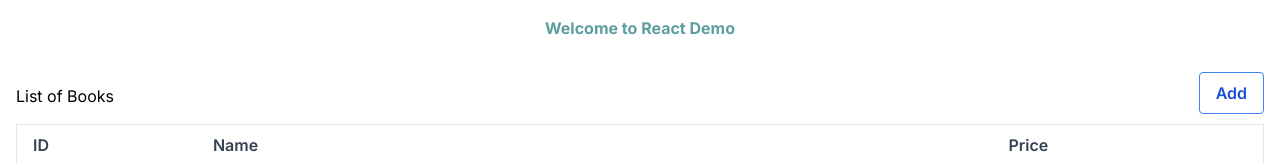
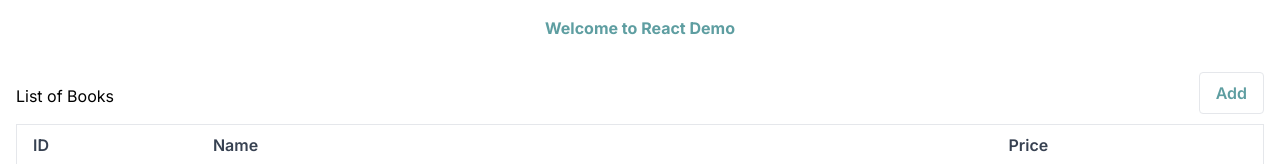
Before and after one commit to NamitaMalik/react-next-tutorial, a Next.js app: page / in a window 1280 px wide. Shown: the top 164 px of the page. Built offline with nearby package versions, Linux system fonts and the light colour scheme.

Commit message:
some style change

```diff
--- a/app/globals.css
+++ b/app/globals.css
@@ -20,3 +20,7 @@ body {
   color: rgb(var(--foreground-rgb));
   background-color: white;
 }
+
+.text-cadet-blue {
+  color: rgb(94, 158, 161);
+}
--- a/components/banner.module.css
+++ b/components/banner.module.css
@@ -1,3 +1,3 @@
 .h1 {
-  color: cadetblue;
+  color: rgb(94, 158, 161);
 }
--- a/components/bookList.tsx
+++ b/components/bookList.tsx
@@ -21,7 +21,7 @@ const BookList = (props) => {
   }
   return (<div className="mt-4 p-4">
     <div className='mb-3'>
-    <button className='float-right bg-transparent hover:bg-blue-500 text-blue-700 font-semibold hover:text-white py-2 px-4 border border-blue-500 hover:border-transparent rounded' onClick={addBook}>Add</button>
+    <button className='float-right bg-transparent text-cadet-blue font-semibold py-2 px-4 border rounded' onClick={addBook}>Add</button>
     </div>
     <span>{props.title}</span>
     <table className="min-w-full mt-4 table-auto border-collapse border border-gray-200">
```
